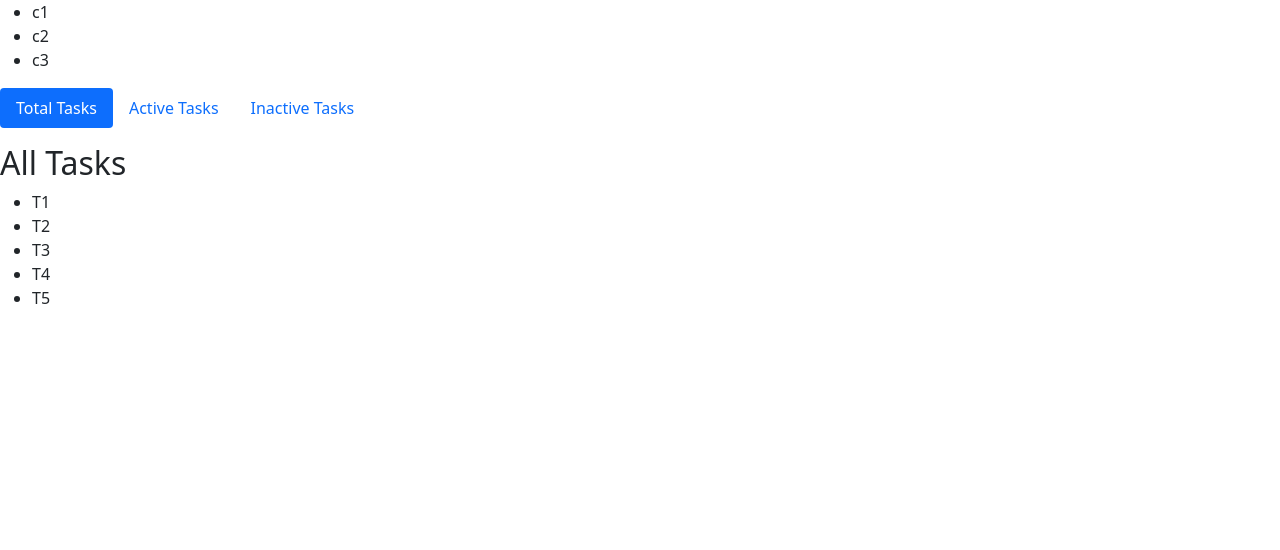
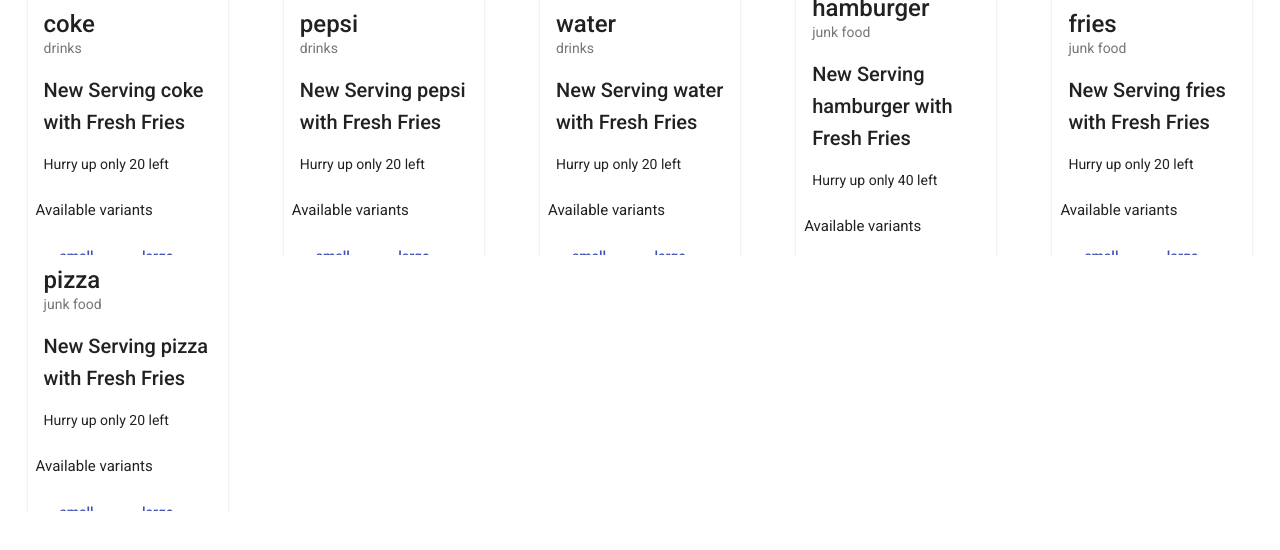
Before and after one commit to ankitsoni05/Angular_Linux, an Angular app in the folder moshTuts/: page / in a window 1280 px wide. Shown: the top 550 px of the page. Built offline with nearby package versions, Linux system fonts and the light colour scheme.

Commit message:
added ng Material

```diff
--- a/moshTuts/angular.json
+++ b/moshTuts/angular.json
@@ -27,6 +27,7 @@
               "src/assets"
             ],
             "styles": [
+              "src/custom-theme.scss",
               "src/styles.css"
             ],
             "scripts": []
--- a/moshTuts/package.json
+++ b/moshTuts/package.json
@@ -11,10 +11,12 @@
   "private": true,
   "dependencies": {
     "@angular/animations": "~12.0.5",
+    "@angular/cdk": "^12.0.5",
     "@angular/common": "~12.0.5",
     "@angular/compiler": "~12.0.5",
     "@angular/core": "~12.0.5",
     "@angular/forms": "~12.0.5",
+    "@angular/material": "^12.0.5",
     "@angular/platform-browser": "~12.0.5",
     "@angular/platform-browser-dynamic": "~12.0.5",
     "@angular/router": "~12.0.5",
--- a/moshTuts/src/app/app.component.html
+++ b/moshTuts/src/app/app.component.html
@@ -1 +1,2 @@
-<app-directives></app-directives>
+<!-- <app-directives></app-directives> -->
+<app-format></app-format>
--- a/moshTuts/src/app/directives/directives.component.html
+++ b/moshTuts/src/app/directives/directives.component.html
@@ -51,3 +51,4 @@
     </div>
 </div>
 <!-- Pills content -->
+<mat-slider min="1" max="100" step="1" value="1"></mat-slider>
--- /dev/null
+++ b/moshTuts/src/app/format/format.component.css
@@ -0,0 +1,4 @@
+.foodCard{
+    margin-top: 25px;
+    max-width: 200px;
+}
--- /dev/null
+++ b/moshTuts/src/app/format/format.component.html
@@ -0,0 +1,19 @@
+<mat-grid-list cols="5" rowHeight="4:4">
+
+    <div *ngFor="let item of restaurent.menu.items">
+        <mat-grid-tile>
+            <mat-card class="foodCard">
+                <mat-card-title>{{item.name}}</mat-card-title>
+                <mat-card-subtitle>{{item.category}}</mat-card-subtitle>
+                <mat-card-content>
+                    <h2>New Serving {{item.name}} with Fresh Fries</h2>
+                    <p>Hurry up only {{item.qty}} left</p>
+                </mat-card-content>
+                <mat-card-actions>
+                    <h4>Available variants</h4>
+                    <button mat-button color="primary" *ngFor="let size of item.sizes">{{size}}</button>
+                </mat-card-actions>
+            </mat-card>
+        </mat-grid-tile>
+    </div>
+</mat-grid-list>
--- /dev/null
+++ b/moshTuts/src/app/format/format.component.ts
@@ -0,0 +1,57 @@
+import { Component, OnInit } from '@angular/core';
+
+@Component({
+  selector: 'app-format',
+  templateUrl: './format.component.html',
+  styleUrls: ['./format.component.css']
+})
+export class FormatComponent implements OnInit {
+
+  restaurent = {"menu": {
+    "items": [
+        {
+            "name":"coke",
+            "qty": 20,
+            "category":"drinks",
+            "sizes":["small","large"]
+        },
+        {
+            "name":"pepsi",
+            "qty": 20,
+            "category":"drinks",
+            "sizes":["small","large"]
+        },
+        {
+            "name":"water",
+            "qty": 20,
+            "category":"drinks",
+            "sizes":["small","large"]
+        },
+        {
+            "name":"hamburger",
+            "qty": 40,
+            "category":"junk food",
+            "sizes":["small","large"]
+        },
+        {
+            "name":"fries",
+            "qty": 20,
+            "category":"junk food",
+            "sizes":["small","large"]
+        },
+        {
+            "name":"pizza",
+            "qty": 20,
+            "category":"junk food",
+            "sizes":["small","large"]
+        }
+    ]
+}}
+
+  constructor() { }
+
+  ngOnInit(): void {
+    console.log(this.restaurent);
+  }
+
+}
--- /dev/null
+++ b/moshTuts/src/custom-theme.scss
@@ -0,0 +1,34 @@
+
+// Custom Theming for Angular Material
+// For more information: https://material.angular.io/guide/theming
+@use '~@angular/material' as mat;
+// Plus imports for other components in your app.
+
+// Include the common styles for Angular Material. We include this here so that you only
+// have to load a single css file for Angular Material in your app.
+// Be sure that you only ever include this mixin once!
+@include mat.core();
+
+// Define the palettes for your theme using the Material Design palettes available in palette.scss
+// (imported above). For each palette, you can optionally specify a default, lighter, and darker
+// hue. Available color palettes: https://material.io/design/color/
+$moshTuts-primary: mat.define-palette(mat.$indigo-palette);
+$moshTuts-accent: mat.define-palette(mat.$pink-palette, A200, A100, A400);
+
+// The warn palette is optional (defaults to red).
+$moshTuts-warn: mat.define-palette(mat.$red-palette);
+
+// Create the theme object. A theme consists of configurations for individual
+// theming systems such as "color" or "typography".
+$moshTuts-theme: mat.define-light-theme((
+  color: (
+    primary: $moshTuts-primary,
+    accent: $moshTuts-accent,
+    warn: $moshTuts-warn,
+  )
+));
+
+// Include theme styles for core and each component used in your app.
+// Alternatively, you can import and @include the theme mixins for each component
+// that you are using.
+@include mat.all-component-themes($moshTuts-theme);
--- a/moshTuts/src/index.html
+++ b/moshTuts/src/index.html
@@ -6,8 +6,11 @@
   <base href="/">
   <meta name="viewport" content="width=device-width, initial-scale=1">
   <link rel="icon" type="image/x-icon" href="favicon.ico">
+  <link rel="preconnect" href="https://fonts.gstatic.com">
+  <link href="https://fonts.googleapis.com/css2?family=Roboto:wght@300;400;500&display=swap" rel="stylesheet">
+  <link href="https://fonts.googleapis.com/icon?family=Material+Icons" rel="stylesheet">
 </head>
-<body>
+<body class="mat-typography">
   <app-root></app-root>
 </body>
 </html>
--- a/moshTuts/src/styles.css
+++ b/moshTuts/src/styles.css
@@ -1 +1,3 @@
 @import url(../node_modules/bootstrap/dist/css/bootstrap.css);
+html, body { height: 100%; }
+body { margin: 0; font-family: Roboto, "Helvetica Neue", sans-serif; }
```
Also changed, not shown: moshTuts/src/app/app.module.ts (+16 -2 lines), 2 other files (tests, documents, lock files or other folders).
